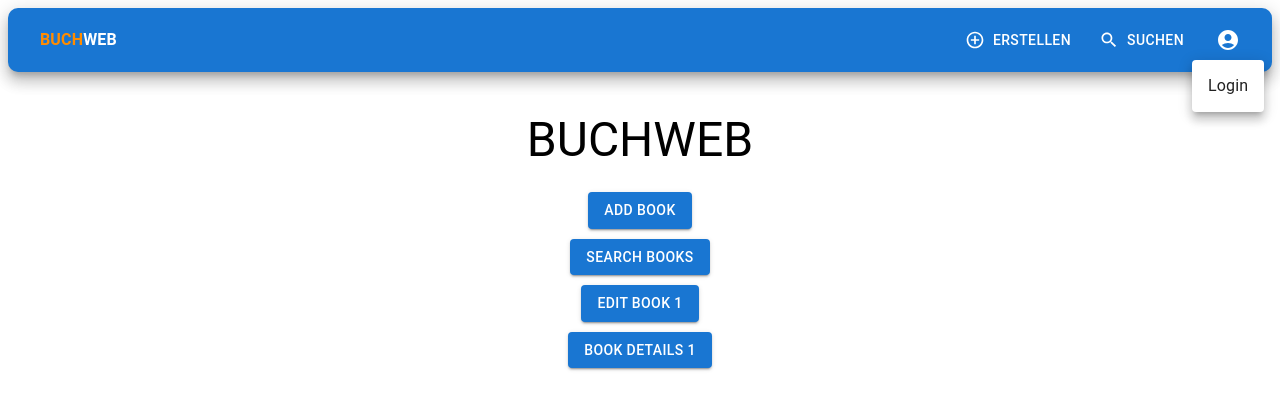
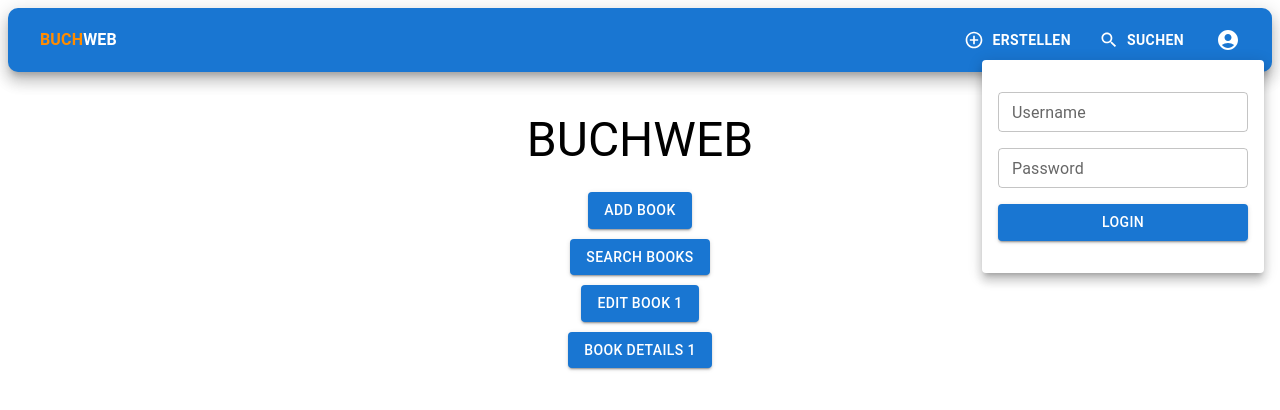
Before and after one commit to JanS20/Buch-Client-SWE, a React (Vite) app: page / in a window 1280 px wide. Both pictures are taken after a click on the button 1228 px from the left and 40 px from the top of the page. Shown: the top 410 px of the page. Built offline with nearby package versions, Linux system fonts and the light colour scheme.

Commit message:
navbar login update

```diff
--- a/src/components/navbar.jsx
+++ b/src/components/navbar.jsx
@@ -1,5 +1,7 @@
-import React, { useState } from 'react';
+import { useState } from 'react';
 import { Link } from 'react-router-dom';
+import { useAuth } from './provider/useAuth.js';
+import { useNavigate } from 'react-router-dom';
 import {
   AppBar,
   Toolbar,
@@ -7,17 +9,38 @@ import {
   Button,
   IconButton,
   Menu,
-  MenuItem,
+  MenuList,
   Box,
-  Stack
+  Stack,
+  TextField
 } from '@mui/material';
 import { AddCircleOutline, Search, AccountCircle } from '@mui/icons-material';
 
-const Navbar = (props) => {
-  const [anchorEl, setAnchorEl] = useState(null);
-  const [open, setOpen] = useState(false);
+const Navbar = () => {
+
+  const { login, logout, writeAccess, isLoggedIn } = useAuth();
   const [username, setUsername] = useState('');
   const [password, setPassword] = useState('');
+  const [anchorEl, setAnchorEl] = useState(null);
+  const navigate = useNavigate();
+
+  const handleLogin = async () => {
+    try {
+      const successfulLogin = await login(username, password);
+      if (successfulLogin) {
+        navigate('/');
+      } else {
+        navigate('/');
+      }
+    } catch (error) {
+      console.error('Error during login:', error);
+    }
+  };
+
+  const handleLogout = () => {
+    logout();
+    setPassword('');
+  };
 
   const handleMenu = (event) => {
     setAnchorEl(event.currentTarget);
@@ -27,14 +50,8 @@ const Navbar = (props) => {
     setAnchorEl(null);
   };
 
-  const handleLogin = () => {
-    // login logic
-    console.log(`Logging in with ${username} and ${password}`);
-    // After successful login, close the dialog
-    setOpen(false);
-  };
-
   return (
+    <>
       <AppBar position="sticky" sx={{ boxShadow: 10, borderRadius: '10px' }}>
         <Toolbar>
           <Button component={Link} to="/" color="inherit">
@@ -45,10 +62,21 @@ const Navbar = (props) => {
           </Button>
           <Box sx={{ flexGrow: 1 }} />
           <Stack direction="row" spacing={2}>
-          <Button component={Link} to="/add" color="inherit" startIcon={<AddCircleOutline />}>
+            <Button
+              component={Link} to="/add"
+              color="inherit"
+              disabled={writeAccess}
+              sx={{ fontWeight: 'bold' }}
+              startIcon={<AddCircleOutline />}
+            >
               Erstellen
             </Button>
-          <Button component={Link} to="/search" color="inherit" startIcon={<Search />}>
+            <Button
+              component={Link} to="/search"
+              color="inherit"
+              sx={{ fontWeight: 'bold' }}
+              startIcon={<Search />}
+            >
                 Suchen
             </Button>
             <IconButton color="inherit" onClick={handleMenu}>
@@ -59,11 +87,60 @@ const Navbar = (props) => {
             anchorEl={anchorEl}
             open={Boolean(anchorEl)}
             onClose={handleClose}
+            disableAutoFocusItem
           >
-          <MenuItem component={Link} to="/login" onClick={() => setOpen(true)}>Login</MenuItem>
+            <MenuList>
+              <Box sx={{ p: 2, display: 'flex', flexDirection: 'column', gap: 2, width: 250 }}>
+                {!isLoggedIn() && (
+                  <>
+                    <TextField
+                      label="Username"
+                      variant="outlined"
+                      size="small"
+                      value={username}
+                      onChange={(e) => setUsername(e.target.value)}
+                      fullWidth
+                    />
+                    <TextField
+                      label="Password"
+                      variant="outlined"
+                      size="small"
+                      type="password"
+                      value={password}
+                      onChange={(e) => setPassword(e.target.value)}
+                      fullWidth
+                    />
+                    <Button
+                      variant="contained"
+                      color="primary"
+                      onClick={handleLogin}
+                      fullWidth
+                    >
+                      Login
+                    </Button>
+                  </>
+                )}
+                {isLoggedIn() && (
+                  <>
+                    <Typography textAlign="center" sx={{ fontSize: '1.3rem', fontWeight: 'bold', color: 'black' }}>
+                      {username}
+                    </Typography>
+                    <Button
+                      variant="contained"
+                      color="primary"
+                      onClick={handleLogout}
+                      fullWidth
+                    >
+                      Logout
+                    </Button>
+                  </>
+                )}
+              </Box>
+            </MenuList>
           </Menu>
         </Toolbar>
       </AppBar>
+    </>
   );
 };
 
--- a/src/components/provider/AuthProvider.jsx
+++ b/src/components/provider/AuthProvider.jsx
@@ -23,7 +23,7 @@ export const AuthProvider = ({ children }) => {
   };
 
   const loginUser = async ({ username, password }) => {
-    const url = '/auth/login';
+    const url = '/api/auth/login';
     const requestData = {
       username: encodeURIComponent(username),
       password: encodeURIComponent(password)
--- a/src/main.jsx
+++ b/src/main.jsx
@@ -1,13 +1,16 @@
 import React from 'react';
 import ReactDOM from 'react-dom/client';
-import { BrowserRouter as Router } from 'react-router-dom';
+import { BrowserRouter } from 'react-router-dom';
+import { AuthProvider } from './components/provider/AuthProvider.jsx';
 
 import App from './App.jsx';
 
 ReactDOM.createRoot(document.getElementById('root')).render(
   <React.StrictMode>
-    <Router>
-      <App />
-    </Router>
+    <AuthProvider>
+      <BrowserRouter>
+        <App />
+      </BrowserRouter>
+    </AuthProvider>
   </React.StrictMode>
 );
```
Lines whose indentation alone changed are shown as unchanged.
